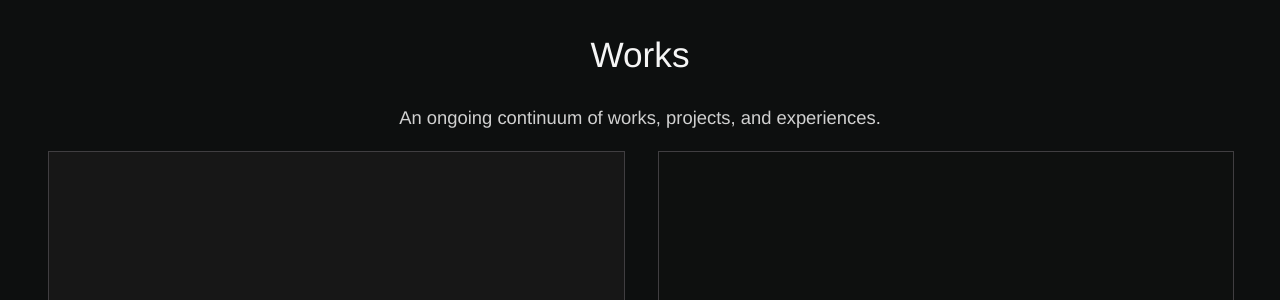
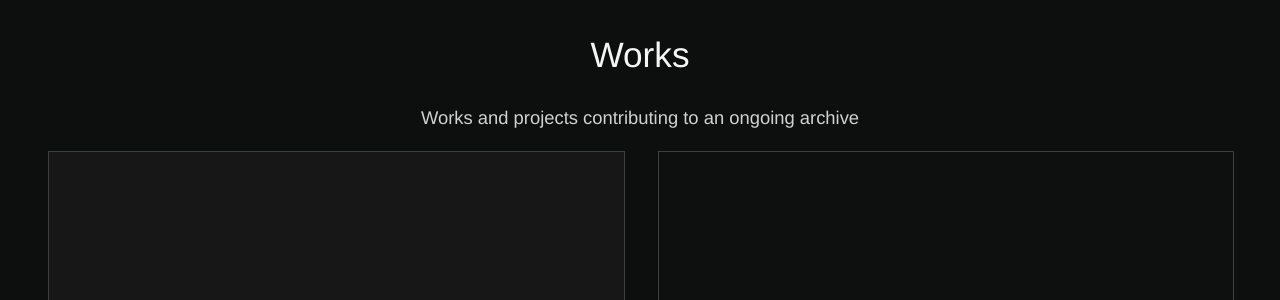
Before and after one commit to Temperedfire/continuum, a Jekyll site: the page built from works.html, in a window 1280 px wide. Shown: the part 171-471 px from the top of the page. Built offline with Jekyll 4.4.1, drawn with Linux system fonts in a browser that asks for light colours.

Commit message:
Update works.html

```diff
--- a/works.html
+++ b/works.html
@@ -1,6 +1,6 @@
 ---
 title: Works
-description: An ongoing continuum of works, projects, and experiences.
+description: Works and projects contributing to an ongoing archive
 ---
 
 
```
